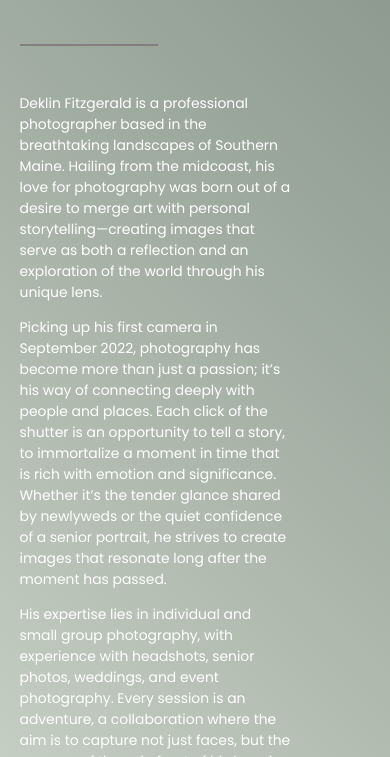
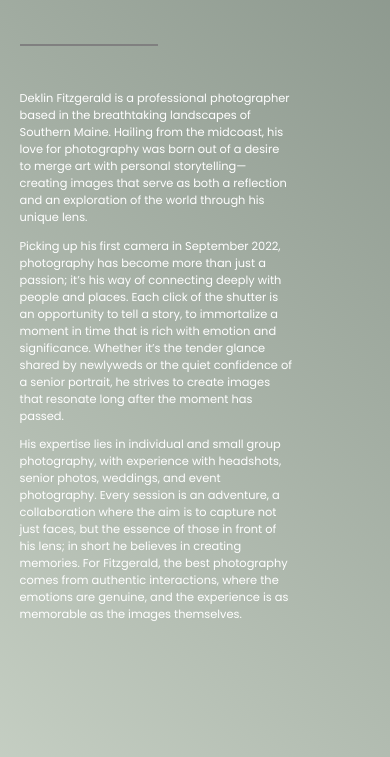
Before and after one commit to CDurepos/fitz-photography, a website: page about.html in a window 390 px wide. Shown: the part 343-1100 px from the top of the page. Drawn offline with nearby package versions, Linux system fonts and the light colour scheme.

Commit message:
Edited font-sizes

```diff
--- a/styles.css
+++ b/styles.css
@@ -342,6 +342,6 @@ body {
 
     #third-person-introduction {
         top: 40vh;
-        font-size: calc(10px + 1vmin);
+        font-size: calc(7.5px + 1vmin);
     }
 }
```
